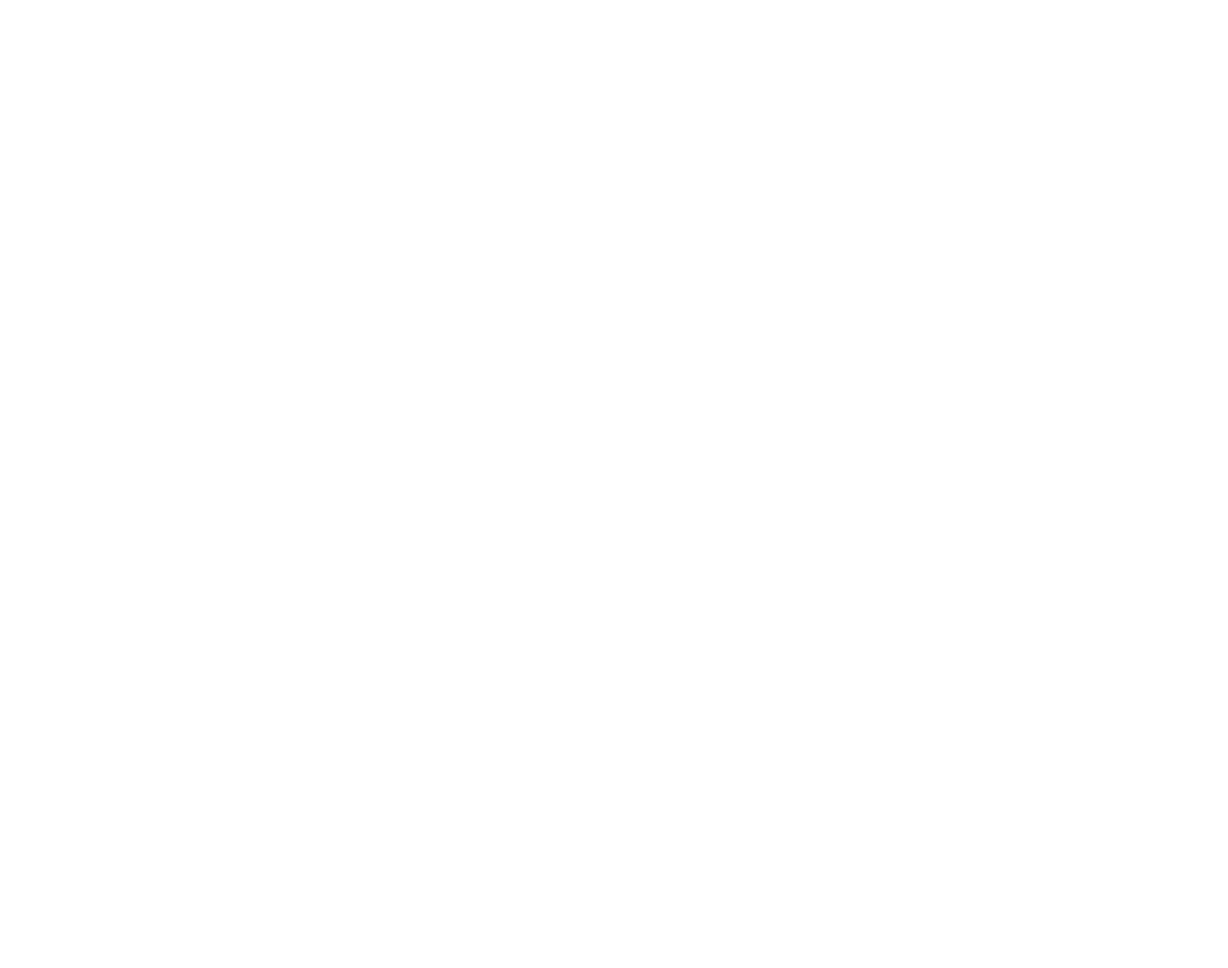
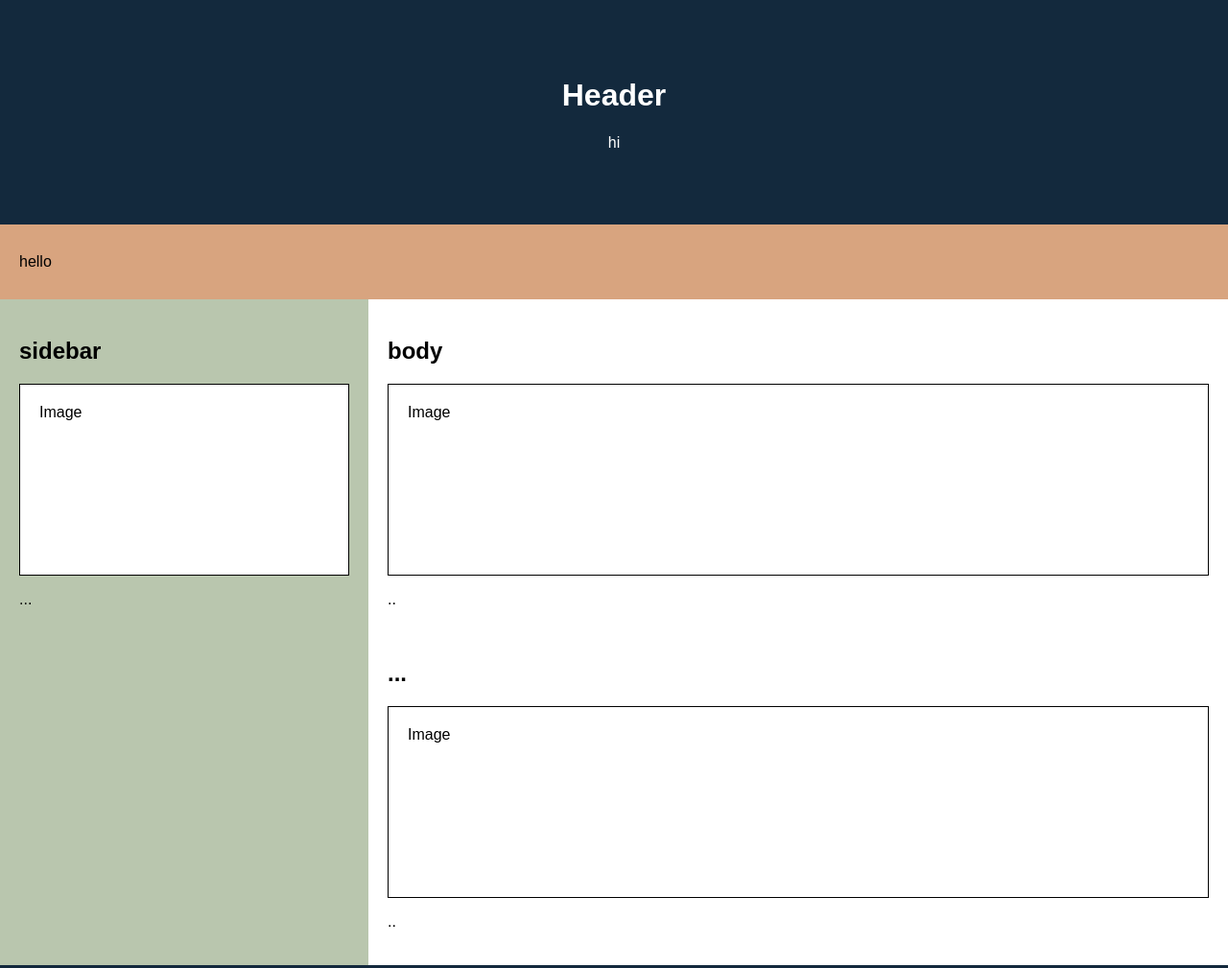
Before and after one commit to hafeezarif/Flourishing-Tomato, a plain HTML site: page index.html in a window 1280 px wide. Shown: the top 1009 px of the page at 96% size. Before the commit the page ends 800 px from the top, so only its background shows below. Drawn offline with Linux system fonts and the light colour scheme.

Commit message:
Added Main Layout - Needs CSS change

```diff
--- a/assets/style.css
+++ b/assets/style.css
@@ -0,0 +1,66 @@
+* {
+    box-sizing: border-box;
+  }
+
+  body {
+    font-family: Arial;
+    margin: 0;
+  }
+
+  header {
+    padding: 60px;
+    text-align: center;
+    background: #13293d;
+    color: #fff;
+  }
+
+  nav {
+    display: flex;
+    background-color: #d8a47f;
+  }
+
+  nav p {
+    padding: 14px 20px;
+    text-decoration: none;
+  }
+
+  main {
+    display: flex;
+  }
+
+  aside {
+    flex: 30%;
+    background-color: #b9c6ae;
+    padding: 20px;
+    flex-wrap: wrap;
+  }
+
+  section {
+    flex: 70%;
+    background-color: #fff;
+    padding: 20px;
+  }
+
+  footer {
+    padding: 20px;
+    text-align: center;
+    background: #13293d;
+    color: #fff;
+  }
+
+  .sample-img {
+    background-color: #fff;
+    width: 100%;
+    padding: 20px;
+    height: 200px;
+    border: 1px solid black;
+  }
+
+  @media screen and (max-width: 992px) {
+  }
+
+  @media screen and (max-width: 768px) {
+  }
+
+  @media screen and (max-width: 576px) {
+  }
--- a/index.html
+++ b/index.html
@@ -1,12 +1,40 @@
 <!DOCTYPE html>
-<html lang="en">
-<head>
-    <meta charset="UTF-8">
-    <meta http-equiv="X-UA-Compatible" content="IE=edge">
-    <meta name="viewport" content="width=device-width, initial-scale=1.0">
+<html>
+  <head>
+    <meta charset="UTF-8" />
+    <meta name="viewport" content="width=device-width, initial-scale=1" />
+    <link rel="stylesheet" type="text/css" href="./assets/style.css" />
     <title>Title</title>
-</head>
-<body>
+  </head>
+  <body>
+    <header>
+      <h1>Header</h1>
+      <p>hi</p>
+    </header>
+    <nav>
+      <p>hello</p>
+    </nav>
+    <main>
+      <aside>
+        <h2>sidebar</h2>
+        <div class="sample-img">Image</div>
+        <p>...</p>
+      </aside>
 
-</body>
+      <section>
+        <h2>body</h2>
+        <div class="sample-img">Image</div>
+        <p>..</p>
+        <br />
+        <h2>...</h2>
+        <div class="sample-img">Image</div>
+        <p>..</p>
+      </section>
+    </main>
+
+    <footer>
+      <h3>..</h3>
+      </h3>
+    </footer>
+  </body>
 </html>
```
